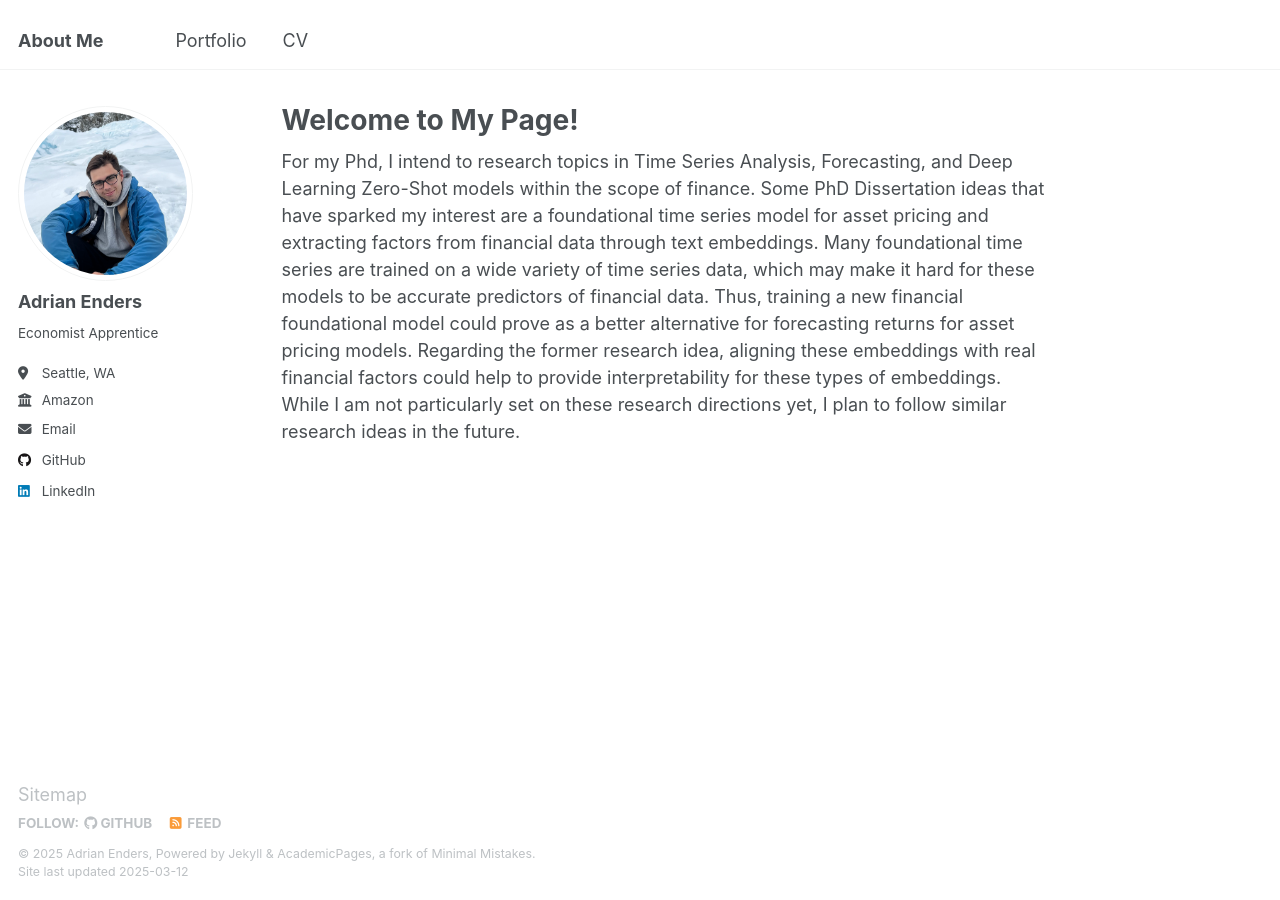
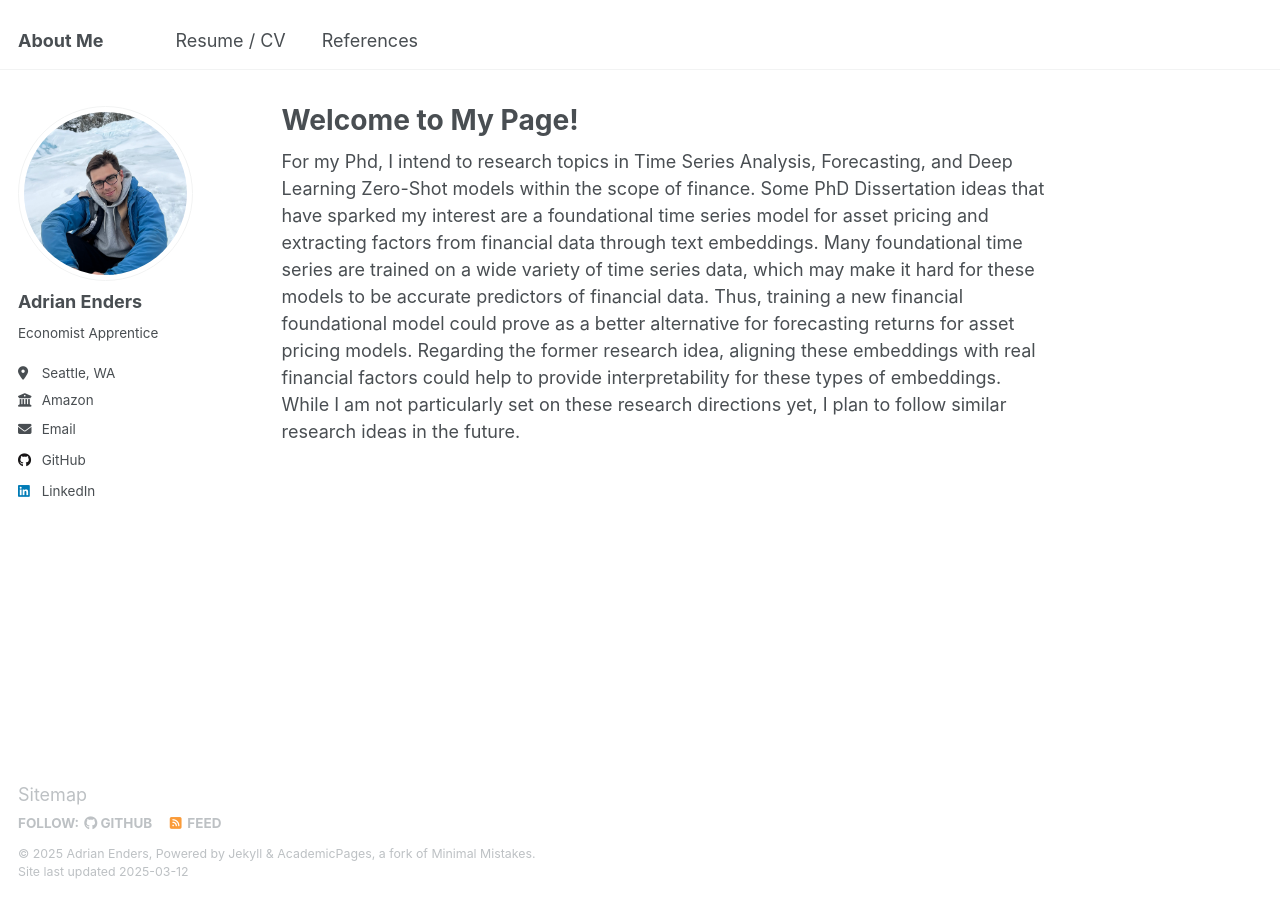
Before and after one commit to ae4292/ae4292.github.io, a Jekyll site: the page built from _pages/about.md, in a window 1280 px wide. Built offline with Jekyll 4.4.1, drawn with Linux system fonts in a browser that asks for light colours.

Commit message:
Update navigation.yml

```diff
--- a/_data/navigation.yml
+++ b/_data/navigation.yml
@@ -6,8 +6,8 @@
 
 main:
 
-  - title: "Portfolio"
+  - title: "Resume / CV"
     url: /portfolio/
 
-  - title: "CV"
+  - title: "References"
     url: /cv/
```
